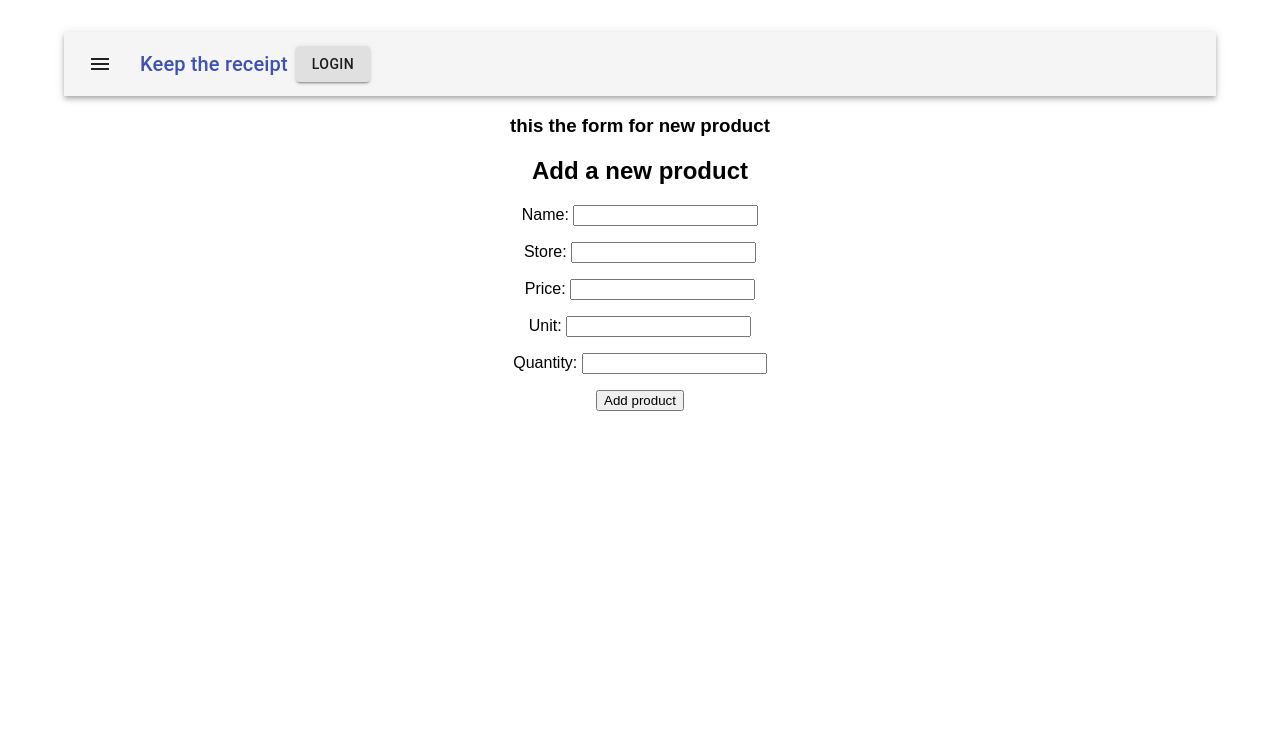
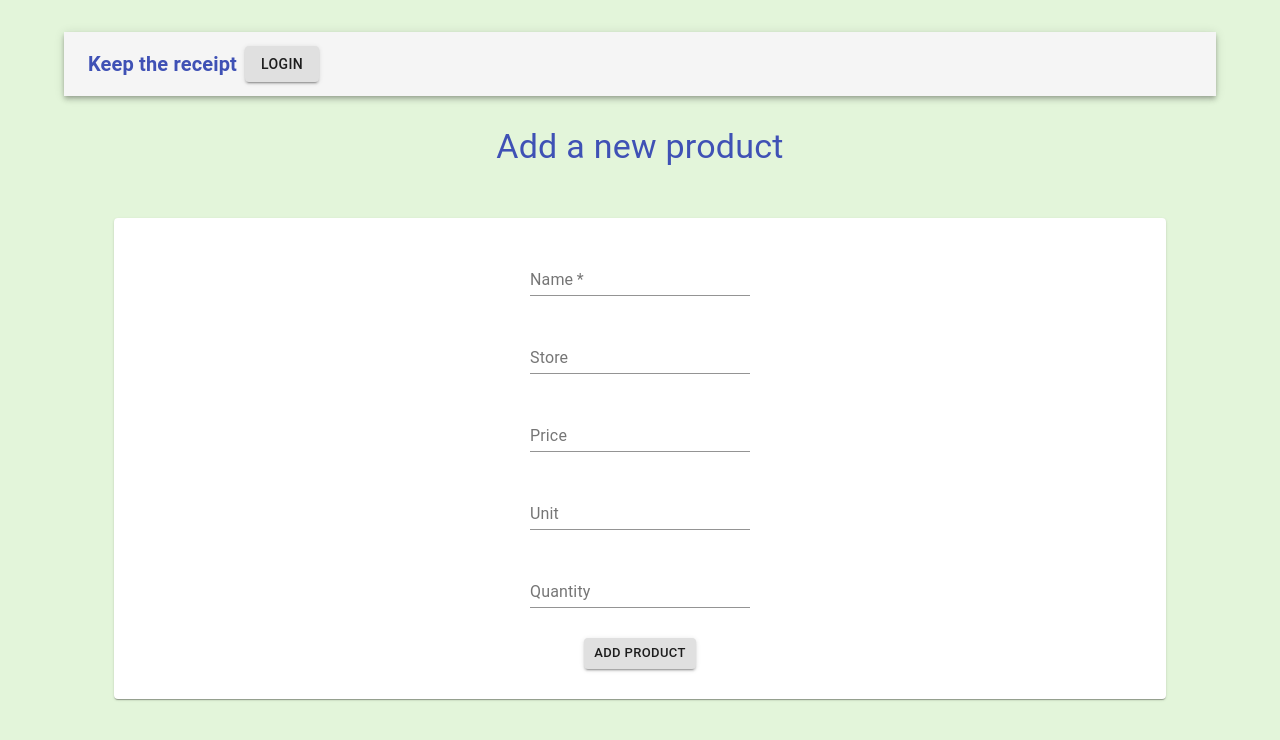
Before and after one commit to AndreeaMatei2811/Keep-the-receipt-Client, a React (Create React App) app: page /inventory/1/1/newProduct in a window 1280 px wide. Shown: the top 740 px of the page. Built offline with nearby package versions, Linux system fonts and the light colour scheme; no server answers.

Commit message:
made form for new cat and product material ui

```diff
--- a/package.json
+++ b/package.json
@@ -14,6 +14,7 @@
     "formik": "^2.2.5",
     "formik-material-ui": "^3.0.0",
     "formik-material-ui-lab": "0.0.7",
+    "material-ui-color-picker": "^3.5.1",
     "react": "^17.0.1",
     "react-bootstrap": "^1.4.0",
     "react-dom": "^17.0.1",
--- a/src/App.css
+++ b/src/App.css
@@ -1,11 +1,12 @@
 .App {
   text-align: center;
+  /* width: 75%; */
   /* background-color: #f3f2ea; */
 }
 
 html,
 body {
-  /* background-color: #f5f3e4; */
+  background-color: #e3f5da;
   font-size: 16px;
   margin: 1rem 2rem;
 }
--- a/src/components/Navigation/LoggedIn.js
+++ b/src/components/Navigation/LoggedIn.js
@@ -31,9 +31,7 @@ export default function LoggedIn() {
         </Link>
       </div>
       <div>
-        <Nav.Item style={{ padding: ".5rem 1rem" }}>
-          Welcome <b>{user.name}</b>
-        </Nav.Item>
+        Welcome <b>{user.name}</b>
       </div>
       <div>
         <Button
--- a/src/components/Navigation/index.js
+++ b/src/components/Navigation/index.js
@@ -35,18 +35,18 @@ export default function Navigation() {
     <div className={classes.root}>
       <AppBar position="static" color="default">
         <Toolbar>
-          <IconButton
+          {/* <IconButton
             edge="start"
             className={classes.menuButton}
             color="inherit"
             aria-label="menu"
           >
             <MenuIcon />
-          </IconButton>
+          </IconButton> */}
 
           <Link to={`/`} style={{ textDecoration: "none" }}>
             <Typography color="primary" variant="h6" className={classes.title}>
-              Keep the receipt
+              <b> Keep the receipt</b>
             </Typography>
           </Link>
 
--- a/src/components/forms/NewCategoryForm.js
+++ b/src/components/forms/NewCategoryForm.js
@@ -1,9 +1,15 @@
 import React, { useState } from "react";
 import { useDispatch } from "react-redux";
-// import { Redirect } from "react-router-dom";
 import { useParams } from "react-router-dom";
 import { newCategory } from "../../store/categories/actions";
 import { useHistory } from "react-router-dom";
+import TextField from "@material-ui/core/TextField";
+import FormControl from "@material-ui/core/FormControl";
+import Button from "@material-ui/core/Button";
+import { ColorPicker, ColorInput } from "material-ui-color-picker";
+
+import { Formik, Form } from "formik";
+import { Card, Typography } from "@material-ui/core";
 
 export default function NewCategoryForm() {
   const dispatch = useDispatch();
@@ -17,38 +23,56 @@ export default function NewCategoryForm() {
     dispatch(newCategory(name, color));
     history.push(`/inventory/${id}`);
   }
-  // <Redirect to="/inventory/:id" />;
 
   return (
     <div>
-      {" "}
-      <h3>this the form for new category</h3>
-      <form onSubmit={submitFormNewCategory}>
-        <h2>Add a new category</h2>
-        <p>
-          <label>
-            Name:{" "}
-            <input
-              type="text"
-              value={name}
+      <Typography color="primary" variant="h4" style={{ margin: 30 }}>
+        Add a new category
+      </Typography>
+      {/* <ColorPicker /> */}
+      <Card style={{ margin: 50 }}>
+        {/* <Form> */}
+        <div style={{ margin: 30 }}>
+          <FormControl>
+            <TextField
+              required
+              id="standard-required"
+              label="Name"
+              defaultValue=""
               onChange={(e) => set_name(e.target.value)}
             />
-          </label>
-        </p>
-        <p>
-          <label>
-            Color:{" "}
-            <input
+          </FormControl>
+        </div>
+        <div style={{ margin: 30 }}>
+          <FormControl>
+            <TextField
+              id="standard-required"
+              label="Color"
+              type="color"
+              onChange={(e) => set_color(e.target.value)}
+            />
+            {/* <input
               type="color"
               value={color}
               onChange={(e) => set_color(e.target.value)}
-            />
-          </label>
-        </p>
-        <p>
-          <button type="submit">Add category</button>
-        </p>
-      </form>
+            /> */}
+          </FormControl>
+        </div>
+        <div style={{ margin: 30 }}>
+          <FormControl>
+            <Button
+              size="small"
+              variant="contained"
+              color="default"
+              type="submit"
+              onClick={submitFormNewCategory}
+            >
+              Add category
+            </Button>
+          </FormControl>
+        </div>
+        {/* </Form> */}
+      </Card>
     </div>
   );
 }
--- a/src/components/forms/NewProductForm.js
+++ b/src/components/forms/NewProductForm.js
@@ -3,6 +3,12 @@ import { useDispatch } from "react-redux";
 import { useParams } from "react-router-dom";
 import { newProduct } from "../../store/products/actions";
 import { useHistory } from "react-router-dom";
+import TextField from "@material-ui/core/TextField";
+import FormControl from "@material-ui/core/FormControl";
+import Button from "@material-ui/core/Button";
+
+import { Formik, Form } from "formik";
+import { Card, Typography } from "@material-ui/core";
 
 export default function NewProductForm() {
   const dispatch = useDispatch();
@@ -23,66 +29,136 @@ export default function NewProductForm() {
   }
 
   return (
+    // <div>
+    //   {" "}
+    //   <h3>this the form for new product</h3>
+    //   <form onSubmit={submitFormNewProduct}>
+    //     <h2>Add a new product</h2>
+    //     <p>
+    //       <label>
+    //         Name:{" "}
+    //         <input
+    //           type="text"
+    //           value={name}
+    //           onChange={(e) => set_name(e.target.value)}
+    //         />
+    //       </label>
+    //     </p>
+    //     <p>
+    //       <label>
+    //         Store:{" "}
+    //         <input
+    //           type="text"
+    //           value={store}
+    //           onChange={(e) => set_store(e.target.value)}
+    //         />
+    //       </label>
+    //     </p>
+    //     <p>
+    //       <label>
+    //         Price:{" "}
+    //         <input
+    //           type="text"
+    //           value={priceInEuro}
+    //           onChange={(e) => set_priceInEuro(e.target.value)}
+    //         />
+    //       </label>
+    //     </p>
+    //     <p>
+    //       <label>
+    //         Unit:{" "}
+    //         <input
+    //           type="text"
+    //           value={unit}
+    //           onChange={(e) => set_unit(e.target.value)}
+    //         />
+    //       </label>
+    //     </p>
+    //     <p>
+    //       <label>
+    //         Quantity:{" "}
+    //         <input
+    //           type="text"
+    //           value={quantity}
+    //           onChange={(e) => set_quantity(e.target.value)}
+    //         />
+    //       </label>
+    //     </p>
+
+    //     <p>
+    //       <button type="submit">Add product</button>
+    //     </p>
+    //   </form>
+    // </div>
+
     <div>
-      {" "}
-      <h3>this the form for new product</h3>
-      <form onSubmit={submitFormNewProduct}>
-        <h2>Add a new product</h2>
-        <p>
-          <label>
-            Name:{" "}
-            <input
-              type="text"
-              value={name}
+      <Typography color="primary" variant="h4" style={{ margin: 30 }}>
+        Add a new product
+      </Typography>
+      {/* <ColorPicker /> */}
+      <Card style={{ margin: 50 }}>
+        {/* <Form> */}
+        <div style={{ margin: 30 }}>
+          <FormControl>
+            <TextField
+              required
+              id="standard-required"
+              label="Name"
               onChange={(e) => set_name(e.target.value)}
             />
-          </label>
-        </p>
-        <p>
-          <label>
-            Store:{" "}
-            <input
-              type="text"
-              value={store}
+          </FormControl>
+        </div>
+        <div style={{ margin: 30 }}>
+          <FormControl>
+            <TextField
+              id="standard-required"
+              label="Store"
               onChange={(e) => set_store(e.target.value)}
             />
-          </label>
-        </p>
-        <p>
-          <label>
-            Price:{" "}
-            <input
-              type="text"
-              value={priceInEuro}
+          </FormControl>
+        </div>
+        <div style={{ margin: 30 }}>
+          <FormControl>
+            <TextField
+              id="standard-required"
+              label="Price"
               onChange={(e) => set_priceInEuro(e.target.value)}
             />
-          </label>
-        </p>
-        <p>
-          <label>
-            Unit:{" "}
-            <input
-              type="text"
-              value={unit}
+          </FormControl>
+        </div>
+        <div style={{ margin: 30 }}>
+          <FormControl>
+            <TextField
+              id="standard-required"
+              label="Unit"
               onChange={(e) => set_unit(e.target.value)}
             />
-          </label>
-        </p>
-        <p>
-          <label>
-            Quantity:{" "}
-            <input
-              type="text"
-              value={quantity}
+          </FormControl>
+        </div>
+        <div style={{ margin: 30 }}>
+          <FormControl>
+            <TextField
+              id="standard-required"
+              label="Quantity"
               onChange={(e) => set_quantity(e.target.value)}
             />
-          </label>
-        </p>
-
-        <p>
-          <button type="submit">Add product</button>
-        </p>
-      </form>
+          </FormControl>
+        </div>
+        <div style={{ margin: 30 }}>
+          <FormControl>
+            <Button
+              size="small"
+              variant="contained"
+              color="default"
+              type="submit"
+              onClick={submitFormNewProduct}
+            >
+              Add product
+            </Button>
+          </FormControl>
+        </div>
+        {/* </Form> */}
+      </Card>
     </div>
   );
 }
```
Also changed, not shown: 1 other file (tests, documents, lock files or other folders).
